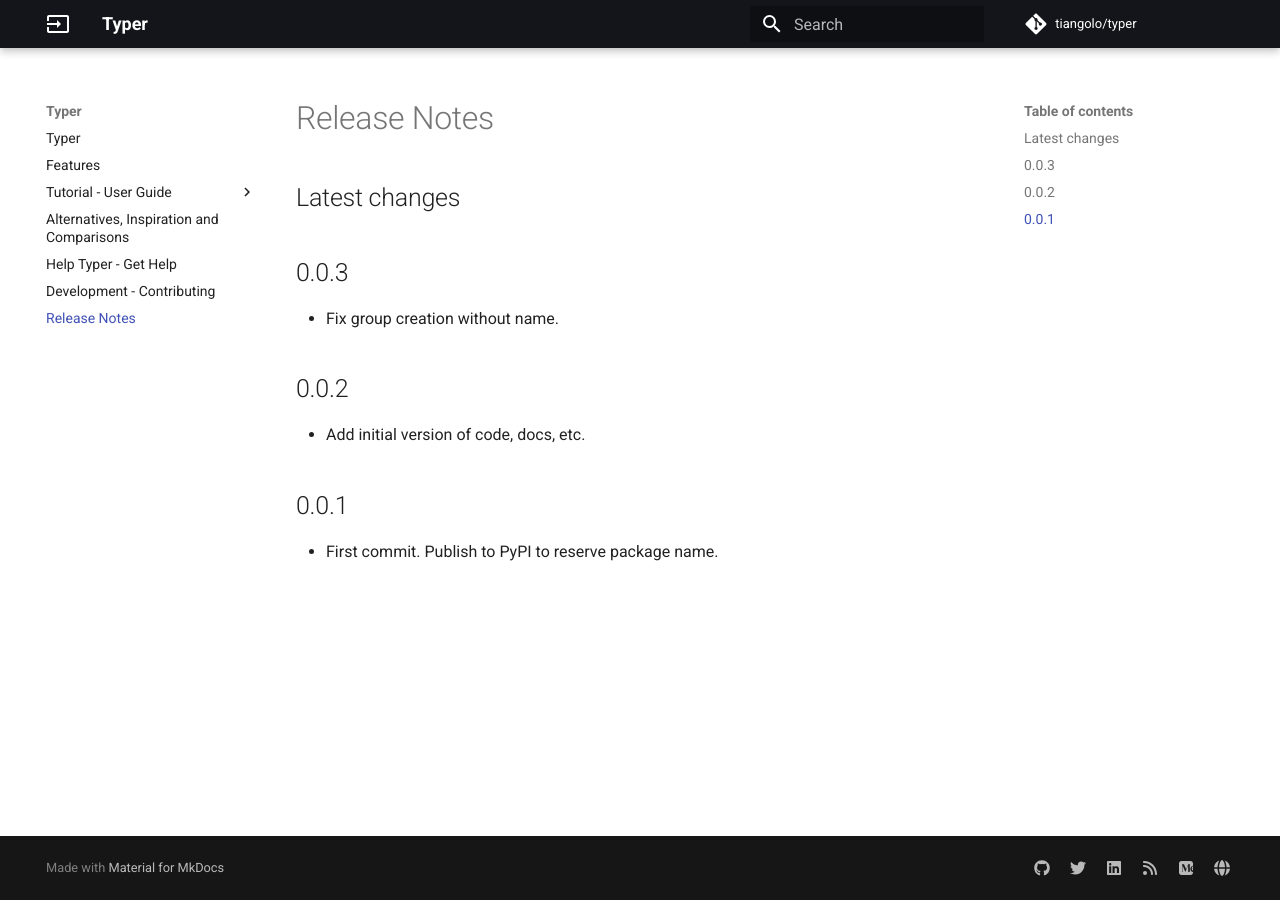
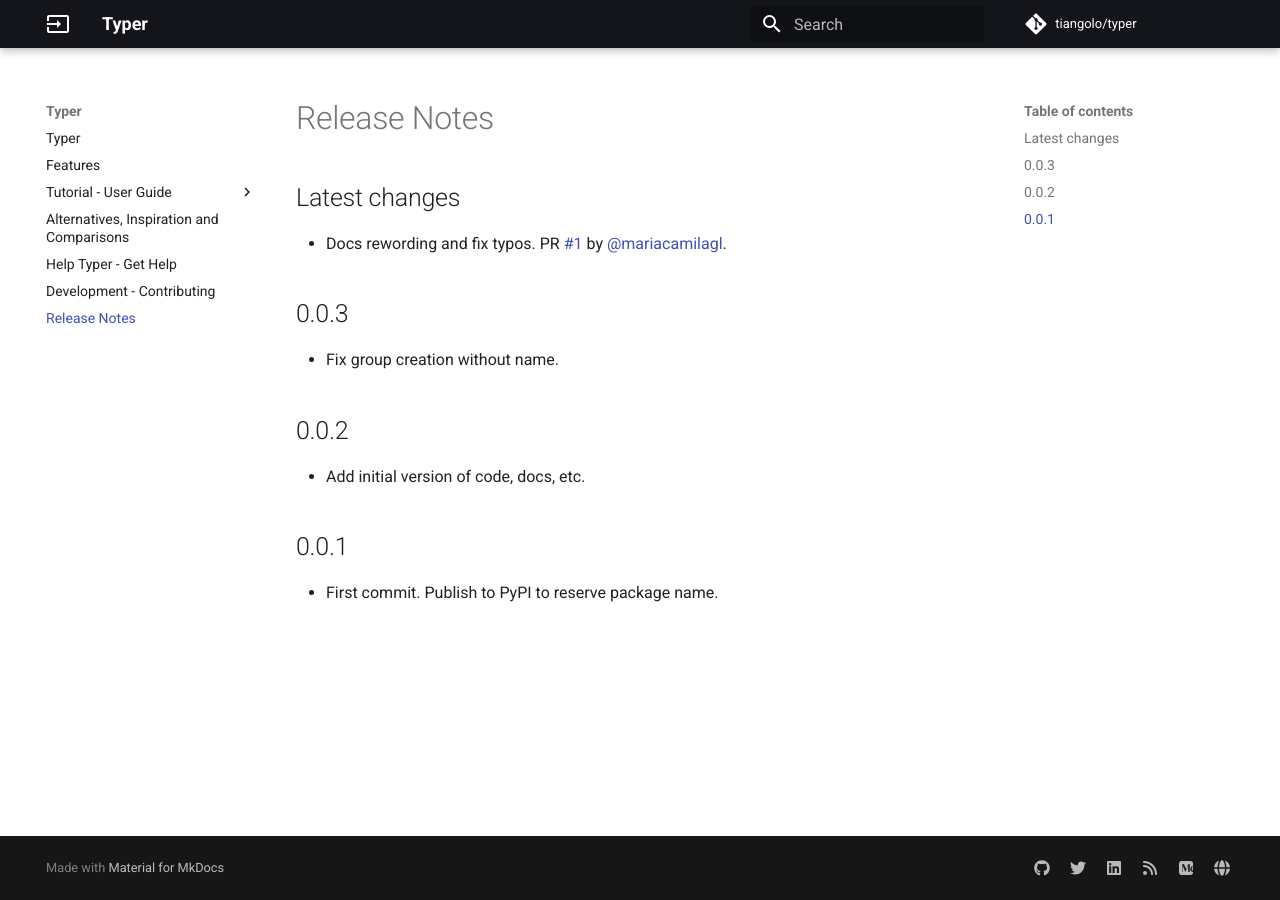
Before and after one commit to RED0731/red_pythonTyper, an MkDocs documentation site: the page built from docs/release-notes.md, in a window 1280 px wide. Built offline with MkDocs 1.6.1 and Material for MkDocs 9.7.7, drawn with Linux system fonts in a browser that asks for light colours; comment, search, counter and statistics services are not loaded.

Commit message:
:memo: Update release notes

```diff
--- a/docs/release-notes.md
+++ b/docs/release-notes.md
@@ -1,4 +1,6 @@
 ## Latest changes
+
+* Docs rewording and fix typos. PR [#1](https://github.com/tiangolo/typer/pull/1) by [@mariacamilagl](https://github.com/mariacamilagl).
 
 ## 0.0.3
 
```
